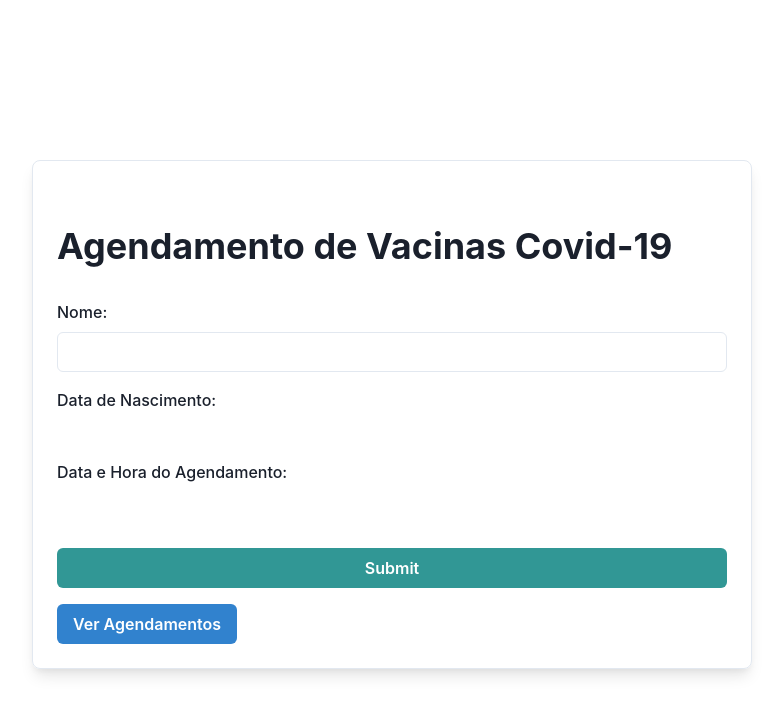
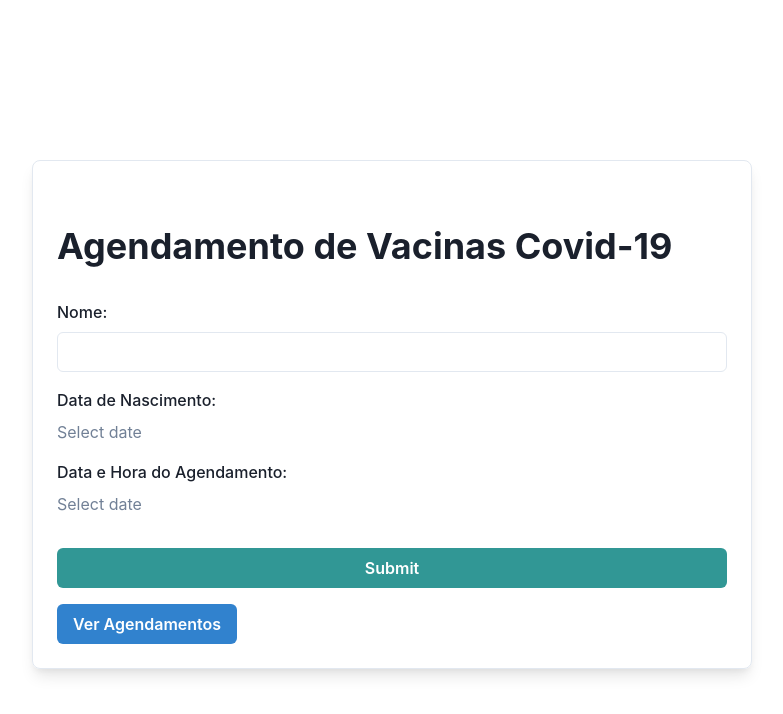
Before and after one commit to Msoaressdp/Pitang2024-Challange-Frontend, a React (Vite) app: page /schedule in a window 1280 px wide. Shown: the top 714 px of the page, without its empty margins (248-1031 px from the left). Built offline with nearby package versions, Linux system fonts and the light colour scheme.

Commit message:
hotfix: fix DatePickerField props error

```diff
--- a/src/components/DatePickerField.tsx
+++ b/src/components/DatePickerField.tsx
@@ -1,15 +1,26 @@
 import React from 'react';
 import { Controller, Control } from 'react-hook-form';
-import DatePicker, { ReactDatePickerProps } from 'react-datepicker';
+import DatePicker from 'react-datepicker';
 import 'react-datepicker/dist/react-datepicker.css';
 import { FormControl, FormLabel, Text } from '@chakra-ui/react';
 
-interface DatePickerFieldProps extends Omit<ReactDatePickerProps, 'name'> {
+interface DatePickerFieldProps {
   control: Control<any>;
   name: string;
   label: string;
   selectedDate: Date | null;
   setSelectedDate: (date: Date | null) => void;
+  dateFormat?: string;
+  placeholderText?: string;
+  isClearable?: boolean;
+  maxDate?: Date;
+  showTimeSelect?: boolean;
+  maxTime?: Date;
+  timeFormat?: string;
+  timeIntervals?: number;
+  timeCaption?: string;
+  minDate?: Date;
+  minTime?: Date;
 }
 
 const DatePickerField: React.FC<DatePickerFieldProps> = ({
@@ -18,7 +29,17 @@ const DatePickerField: React.FC<DatePickerFieldProps> = ({
   label,
   selectedDate,
   setSelectedDate,
-  ...props
+  dateFormat = "MM/dd/yyyy",
+  placeholderText = "Select date",
+  isClearable = true,
+  maxDate,
+  showTimeSelect = false,
+  maxTime,
+  timeFormat = "HH:mm",
+  timeIntervals,
+  timeCaption,
+  minDate,
+  minTime,
 }) => (
   <Controller
     control={control}
@@ -33,7 +54,17 @@ const DatePickerField: React.FC<DatePickerFieldProps> = ({
             field.onChange(date);
             setSelectedDate(date);
           }}
-          {...props}
+          dateFormat={dateFormat}
+          placeholderText={placeholderText}
+          isClearable={isClearable}
+          maxDate={maxDate}
+          showTimeSelect={showTimeSelect}
+          maxTime={maxTime}
+          timeFormat={timeFormat}
+          timeIntervals={timeIntervals}
+          timeCaption={timeCaption}
+          minDate={minDate}
+          minTime={minTime}
         />
         {error && <Text color="red.500">{error.message}</Text>}
       </FormControl>
```
